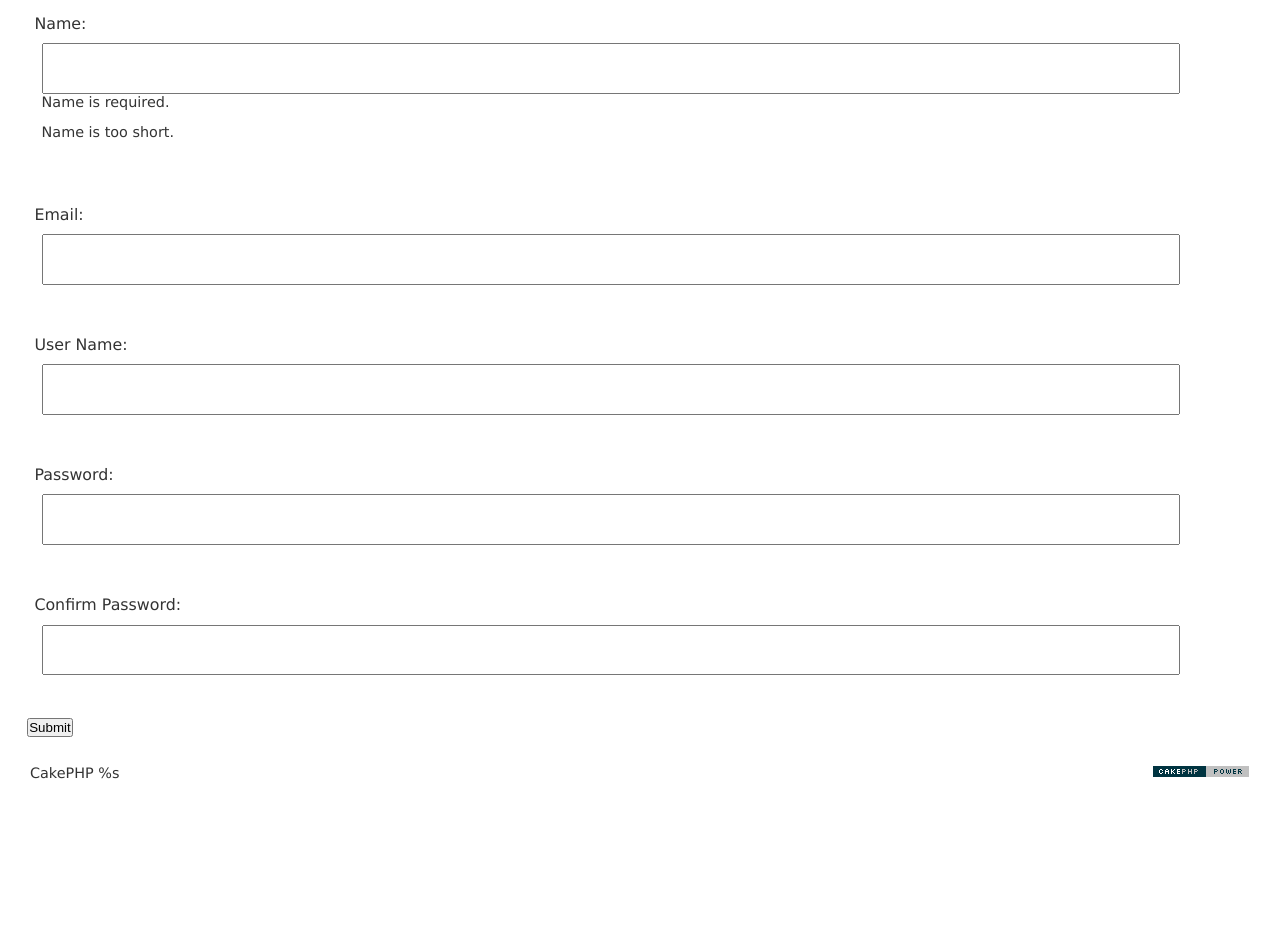
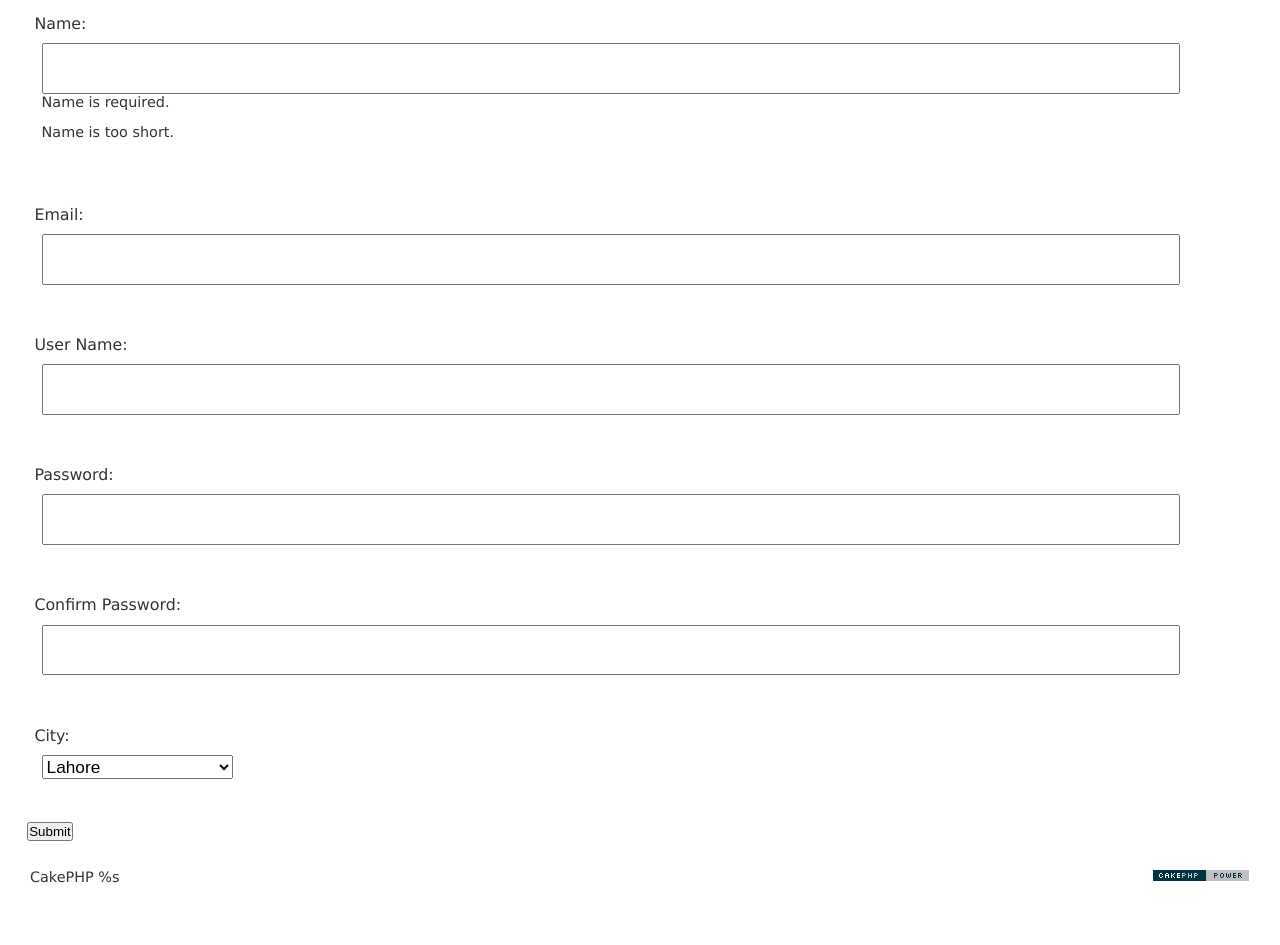
Before and after one commit to jawadpak/sell_bird, a CakePHP app: the page made by app/View/FrontEnds/signup.ctp in a window 1280 px wide. Shown: the part 97-1042 px from the top of the page. Before the commit the page ends 876 px from the top, so only its background shows below. Run offline with PHP 8.4 and a stand-in for CakePHP, Linux system fonts and the light colour scheme; the template is opened without the code that fills it, so the values that code supplies are empty; some libraries are stand-ins or nearby versions.

Commit message:
new add select option
i add select option for city

```diff
--- a/app/View/FrontEnds/signup.ctp
+++ b/app/View/FrontEnds/signup.ctp
@@ -44,6 +44,17 @@
                                     <input class="form-control">
                                     </div>
                                 </div>
+								 <div class="form-group">
+                                    <label class="col-xs-2 control-label">City:</label>
+                                    <div class="col-xs-5">
+                                    <select class="form-control">
+										<option>Lahore</option>
+										<option>Karachi</option>
+										<option>Multan</option>
+										<option>Islamabad/Rawalpindi</option>
+									</select>
+                                    </div>
+                                </div>
 								<button class="btn btn-outline btn-warning" type="submit">Submit</button>
                             </form>
                 </div>
```
